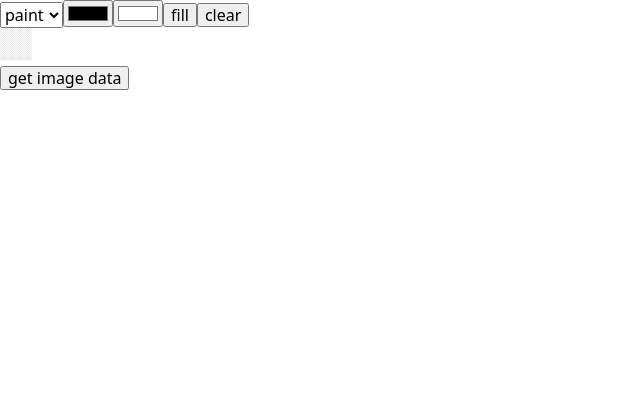
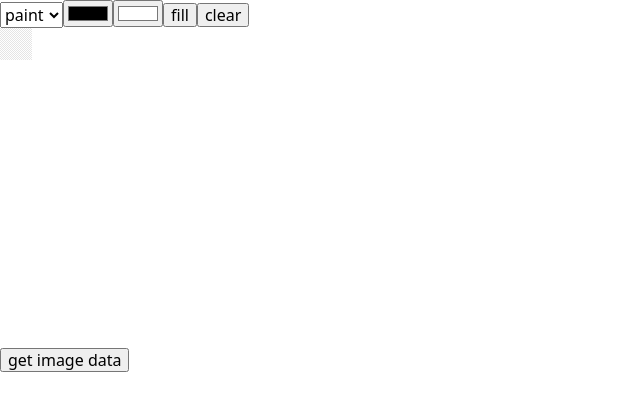
Before and after one commit to jbuckman/drawnn, a website built with webpack: page public/index.html in a window 1280 px wide. Shown: the whole page, without its empty margins (0-640 px from the left). Built offline with nearby package versions, Linux system fonts and the light colour scheme.

Commit message:
gracefully handle changes in scale

```diff
--- a/src/canvas.css
+++ b/src/canvas.css
@@ -1,7 +1,10 @@
+.canvas-widget {
+  width: 320px;
+  margin: 0 auto;
+}
+
 .canvas-container {
   position: relative;
-  height: 320px;
-  width: 320px;
   border: 2px solid rgba(0, 0, 0, 0.25);
 }
 
--- a/src/canvas.js
+++ b/src/canvas.js
@@ -77,7 +77,9 @@ function ForegroundCanvas(props) {
   context.fillRect(0, 0, canvas.width, canvas.height);
   context.save();
 
-  canvas.addEventListener('mousedown', onCanvasMouseDown, false);
+  if (typeof props.handleCanvasMouseDown === 'function') {
+    canvas.addEventListener('mousedown', onCanvasMouseDown, false);
+  }
 
   return {
     context,
@@ -102,7 +104,7 @@ function ForegroundCanvas(props) {
 const defaultProps = {
   brushColor: '#000000',
   brushSize: 1,
-  brushType: 'basic',
+  brushType: 'paint',
   canvasScale: 1,
   canvasWidth: 320,
   canvasHeight: 320,
@@ -135,38 +137,45 @@ export default class CanvasContainer {
     this.paperColor = paperColor;
     this.patternColor = patternColor;
 
-    this.canvasHeight = Math.ceil(canvasHeight * canvasScale);
-    this.canvasWidth = Math.ceil(canvasWidth * canvasScale);
+    this.canvasHeight = canvasHeight;
+    this.canvasWidth = canvasWidth;
+    this.canvasHeightComputed = Math.ceil(canvasHeight * canvasScale);
+    this.canvasWidthComputed = Math.ceil(canvasWidth * canvasScale);
     this.patternSize = Math.ceil(patternSize * canvasScale);
 
     this.el = null;
     this.brush = null;
     this.backgroundCanvas = null;
     this.foregroundCanvas = null;
-
-    this.initDOMElements();
-    this.setupBrush(brushType);
   }
 
-  initDOMElements() {
+  initDOMElements(initBrushEventHandlers = false) {
     const bg = BackgroundCanvas({
-      width: this.canvasWidth,
-      height: this.canvasHeight,
+      width: this.canvasWidthComputed,
+      height: this.canvasHeightComputed,
       patternSize: this.patternSize,
       patternColor: this.patternColor,
     });
 
     const fg = ForegroundCanvas({
-      width: this.canvasWidth,
-      height: this.canvasHeight,
+      width: this.canvasWidthComputed,
+      height: this.canvasHeightComputed,
       fillColor: this.paperColor,
-      handleCanvasMouseDown: this.brushStrokeStart.bind(this),
-      handleCanvasMouseMove: this.brushStrokeMove.bind(this),
-      handleCanvasMouseUp: this.brushStrokeEnd.bind(this),
+      handleCanvasMouseDown: initBrushEventHandlers
+        ? this.brushStrokeStart.bind(this)
+        : null,
+      handleCanvasMouseMove: initBrushEventHandlers
+        ? this.brushStrokeMove.bind(this)
+        : null,
+      handleCanvasMouseUp: initBrushEventHandlers
+        ? this.brushStrokeEnd.bind(this)
+        : null,
     });
 
     let container = document.createElement('div');
     container.className = 'canvas-container';
+    container.style.height = `${this.canvasHeight}px`;
+    container.style.width = `${this.canvasWidth}px`;
     container.appendChild(bg.el);
     container.appendChild(fg.el);
 
@@ -222,21 +231,31 @@ export default class CanvasContainer {
     return this.foregroundCanvas.context.getImageData(
       0,
       0,
-      this.canvasWidth,
-      this.canvasHeight
+      this.canvasWidthComputed,
+      this.canvasHeightComputed
     );
   }
 
+  computeCanvasX(xValue) {
+    const xRatio = this.canvasWidth / this.foregroundCanvas.el.clientWidth;
+    return Math.ceil(xValue * xRatio * this.canvasScale);
+  }
+
+  computeCanvasY(yValue) {
+    const yRatio = this.canvasHeight / this.foregroundCanvas.el.clientHeight;
+    return Math.ceil(yValue * yRatio * this.canvasScale);
+  }
+
   brushStrokeStart(x, y) {
-    const scaleX = Math.ceil(x * this.canvasScale);
-    const scaleY = Math.ceil(y * this.canvasScale);
-    this.brush.strokeStart(scaleX, scaleY);
+    const canvasX = this.computeCanvasX(x);
+    const canvasY = this.computeCanvasY(y);
+    this.brush.strokeStart(canvasX, canvasY);
   }
 
   brushStrokeMove(x, y) {
-    const scaleX = Math.ceil(x * this.canvasScale);
-    const scaleY = Math.ceil(y * this.canvasScale);
-    this.brush.strokeMove(scaleX, scaleY);
+    const canvasX = this.computeCanvasX(x);
+    const canvasY = this.computeCanvasY(y);
+    this.brush.strokeMove(canvasX, canvasY);
   }
 
   brushStrokeEnd() {
--- a/src/index.css
+++ b/src/index.css
@@ -22,11 +22,6 @@ body {
   background-color: #fff;
   -webkit-text-size-adjust: 100%;
   -webkit-tap-highlight-color: transparent;
-}
-
-#root {
-  width: 320px;
-  margin: 0 auto;
 }
 
 .input-control {
--- a/src/index.js
+++ b/src/index.js
@@ -12,17 +12,25 @@ function init() {
   const defaultBrushSize = 1;
   const defaultBrushColor = '#000000';
   const defaultPaperColor = '#ffffff';
+  const defaultBrushType = 'paint';
+  const canvasScale = 0.1;
+  const canvasWidth = 320;
+  const canvasHeight = 320;
+  const patternWidth = 20;
+  const patternHeight = 20;
 
   const canvasContainer = new CanvasContainer({
     brushColor: defaultBrushColor,
     brushSize: defaultBrushSize,
     paperColor: defaultPaperColor,
-    canvasScale: 0.1,
-    canvasWidth: 320,
-    canvasHeight: 320,
-    patternWidth: 20,
-    patternHeight: 20,
+    canvasScale,
+    canvasWidth,
+    canvasHeight,
+    patternWidth,
+    patternHeight,
   });
+  canvasContainer.initDOMElements(true);
+  canvasContainer.setupBrush(defaultBrushType);
 
   const menu = Menu({
     defaultBrushColor,
@@ -58,9 +66,13 @@ function init() {
 
   const root = document.querySelector('#root');
   if (root) {
-    root.appendChild(menu.el);
-    root.appendChild(canvasContainer.el);
-    root.appendChild(dataButton.el);
+    let widget = document.createElement('div');
+    widget.className = 'canvas-widget';
+    widget.appendChild(menu.el)
+    widget.appendChild(canvasContainer.el);
+    widget.appendChild(dataButton.el);
+
+    root.appendChild(widget);
   }
 }
 
```
